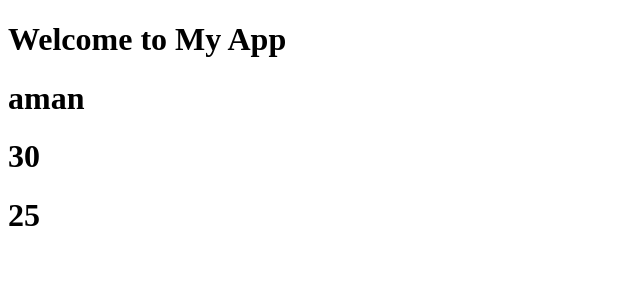
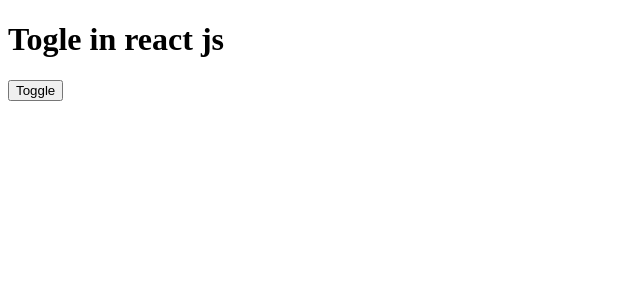
Before and after one commit to Ashirwad04/Project_01, a React (Vite) app: page / in a window 1280 px wide. Shown: the top 300 px of the page, without its empty margins (0-640 px from the left). Built offline with nearby package versions, Linux system fonts and the light colour scheme.

Commit message:
Added toggle feature

```diff
--- a/src/App.jsx
+++ b/src/App.jsx
@@ -1,8 +1,17 @@
+import { useState } from "react";
 import ToDo from "./assets/ToDo";
-import Header from "./Header";
+import Counter from "./Components/Counter";
+import Header from "./Components/Header";
 import Login,{Profile,Settings} from "./UserComponet";
 
+
+
+
 function App(){
+
+  const [display,setDisplay]=useState(false);
+
+
 
   const userObj={
     name:"Aman",
@@ -26,10 +35,24 @@ function App(){
 
   //  </div>
   <div>
-    <h1>Welcome to My App</h1>
+
+
+
+    {/* <h1>Welcome to My App</h1>
     <h1>{name}</h1>
     <h1>{x+y}</h1>
-    <h1>{userObj.age}</h1>
+    <h1>{userObj.age}</h1> */}
+
+    <h1>Togle in react js</h1>
+      {
+        display?<h1>Ashirwad</h1>:null
+      }
+
+
+    <button onClick={()=>setDisplay(!display)}>Toggle</button>
+
+
+   {/* <Counter/> */}
   </div>
   )
 }
--- /dev/null
+++ b/src/Components/Counter.jsx
@@ -0,0 +1,16 @@
+import { useState } from "react";
+
+
+function Counter() {
+  const [count, setCount] = useState(0);
+
+  return (
+    <div>
+      <h1>Counter:{count}</h1>
+
+      <button onClick={() => setCount(count + 1)}>Update Counter</button>
+    </div>
+  );
+}
+
+export default Counter;
```
Also changed, not shown: src/Components/Header.jsx (renamed from src/Header.jsx), src/assets/ToDo.jsx (line endings or trailing spaces).
